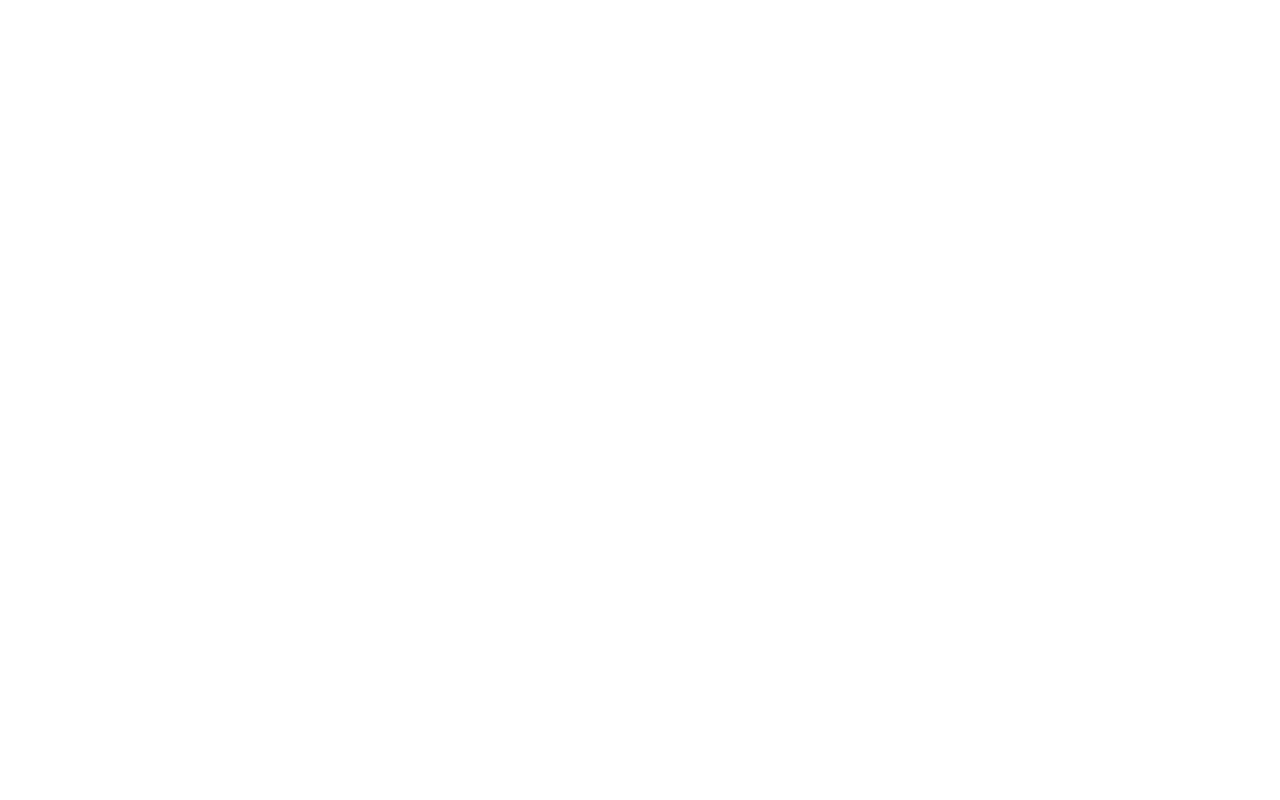
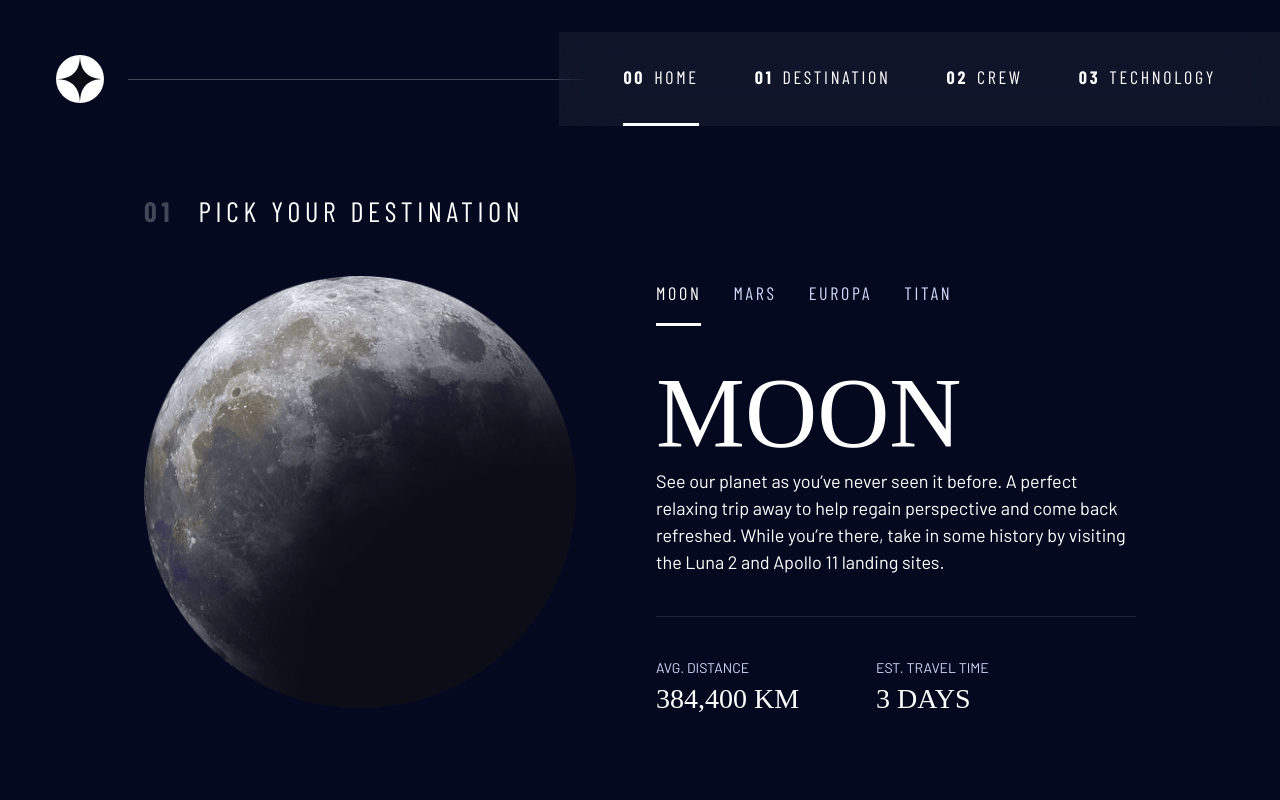
Before and after one commit to AgustinDSuarez/Scrimba-Space-Travel-Site, a plain HTML site: page destination.html in a window 1280 px wide. Drawn offline with nearby package versions, Linux system fonts and the light colour scheme; a web font is replaced by a local one.

Commit message:
cambios en el contenido

```diff
--- a/destination.html
+++ b/destination.html
@@ -1,12 +1,70 @@
 <!DOCTYPE html>
 <html lang="en">
 <head>
-    <meta charset="UTF-8">
-    <meta http-equiv="X-UA-Compatible" content="IE=edge">
-    <meta name="viewport" content="width=device-width, initial-scale=1.0">
-    <title>Document</title>
+  <meta charset="UTF-8">
+  <meta name="viewport" content="width=device-width, initial-scale=1.0">
+
+  <link rel="icon" type="image/png" sizes="32x32" href="./assets/favicon-32x32.png">
+  <!-- Google fonts -->
+  <link rel="preconnect" href="https://fonts.googleapis.com">
+  <link rel="preconnect" href="https://fonts.gstatic.com" crossorigin>
+  <link href="https://fonts.googleapis.com/css2?family=Barlow+Condensed:wght@400;700&family=Bellefair&family=Barlow:wght@400;700&display=swap"
+      rel="stylesheet">
+
+  <!-- Our custom CSS -->
+  <link rel="stylesheet" href="index.css">
+  <title>Frontend Mentor | Space tourism website</title>
+  <script src="index.js" defer></script>
 </head>
-<body>
 
-</body>
-</html>
+<body class="destination">
+  <a class="skip-to-content" href="#main">Skip to content</a>
+  <header class="primary-header flex">
+    <div>
+      <img src="./assets/shared/logo.svg" alt="space tourism logo" class="logo">
+    </div>
+    <button class="mobile-nav-toggle" aria-controls="primary-navigation"><span class="sr-only" aria-expanded="false">Menu</span></button>
+    <nav>
+        <ul id="primary-navigation" data-visible="false" class="primary-navigation underline-indicators flex">
+            <li class="active"><a class="ff-sans-cond uppercase text-white letter-spacing-2" href="index.html"><span aria-hidden="true">00</span>Home</a>
+            <li><a class="ff-sans-cond uppercase text-white letter-spacing-2" href="destination.html"><span aria-hidden="true">01</span>Destination</a>
+            <li><a class="ff-sans-cond uppercase text-white letter-spacing-2" href="crew.html"><span aria-hidden="true">02</span>Crew</a>
+            <li><a class="ff-sans-cond uppercase text-white letter-spacing-2" href="technology.html"><span aria-hidden="true">03</span>Technology</a>
+        </ul>
+    </nav>
+  </header>
+
+  <main id="main" class="grid-container grid-container--destination flow">
+    <h1 class="numbered-title"><span aria-hidden="true">01</span> Pick your destination</h1>
+
+    <img src="assets/destination/image-moon.png" alt="the moon">
+
+    <div class="tab-list underline-indicators flex">
+        <button aria-selected="true" class="uppercase ff-sans-cond text-accent bg-dark letter-spacing-2">Moon</button>
+        <button aria-selected="false" class="uppercase ff-sans-cond text-accent bg-dark letter-spacing-2">Mars</button>
+        <button aria-selected="false" class="uppercase ff-sans-cond text-accent bg-dark letter-spacing-2">Europa</button>
+        <button aria-selected="false" class="uppercase ff-sans-cond text-accent bg-dark letter-spacing-2">Titan</button>
+    </div>
+
+    <article class="destination-info">
+    <h2 class="fs-800 ff-serif uppercase">Moon</h2>
+
+    <p>See our planet as you’ve never seen it before. A perfect relaxing trip away to help
+    regain perspective and come back refreshed. While you’re there, take in some history
+    by visiting the Luna 2 and Apollo 11 landing sites.</p>
+
+    <div class="destination-meta flex">
+    <div>
+        <h3 class="text-accent fs-200 uppercase">Avg. distance</h3>
+        <p class="ff-serif uppercase">384,400 km</p>
+    </div>
+    <div>
+        <h3 class="text-accent fs-200 uppercase">Est. travel time</h3>
+        <p class="ff-serif uppercase">3 days</p>
+    </div>
+    </div>
+    </article>
+  </main>
+
+  </body>
+  </html>
```
